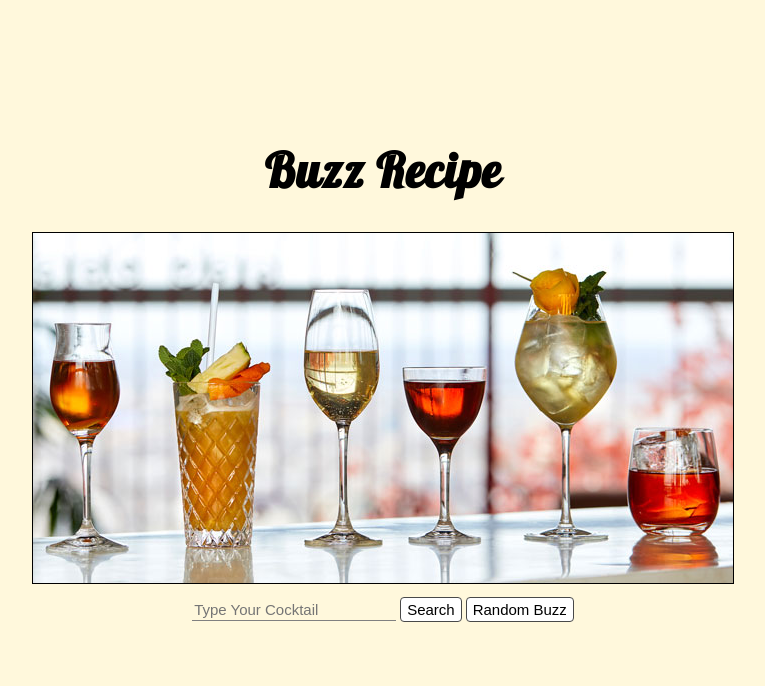
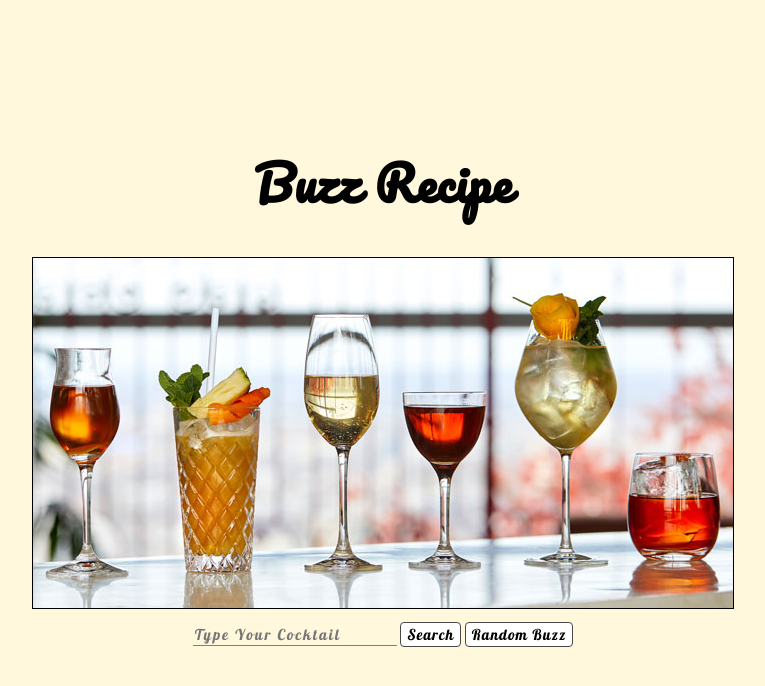
Before and after one commit to JohnJoseph2019/BuzzRecipe, a plain HTML site: page index.html in a window 1280 px wide. Shown: the whole page, without its empty margins (257-1022 px from the left). Drawn offline with nearby package versions, Linux system fonts and the light colour scheme.

Commit message:
Added font to the h1 and input/buttons

```diff
--- a/main.css
+++ b/main.css
@@ -1,10 +1,10 @@
 body{
   padding-top: 100px;
   text-align: center;
-  background-color: cornsilk;
+  background-color: cornsilk;font-family: 'Lobster', cursive;
 }
 h1{
-  font-family: 'Lobster', cursive;
+  font-family: 'Pacifico', cursive;
   font-size: 3em;
   letter-spacing: 1px;
 }
@@ -15,6 +15,8 @@ section{
   background-color: bisque;
 }
 #blank{
+  font-family: 'Lobster', cursive;
+  letter-spacing: 2px;
   margin-top: 10px;
   width: 200px;
   height: 20px;
@@ -28,6 +30,8 @@ section{
   color: white;
 }
 #search{
+  font-family: 'Lobster', cursive;
+  letter-spacing: 1px;;
   width: auto;
   height: 25px;
   border-radius: 4px;
@@ -48,11 +52,12 @@ section{
 }
 
 #cocktail-of-the-day{
+  font-family: 'Lobster', cursive;
+  letter-spacing: 1px;;
   width: auto;
   height: 25px;
   border-radius: 4px;
-  font-size: 15px;
-
+  font-size: 15px;font-family: 'Lobster', cursive;
   background: #ffffff;
   border: 1px solid #494949;
   transition: all 0.4s ease 0s;
```
